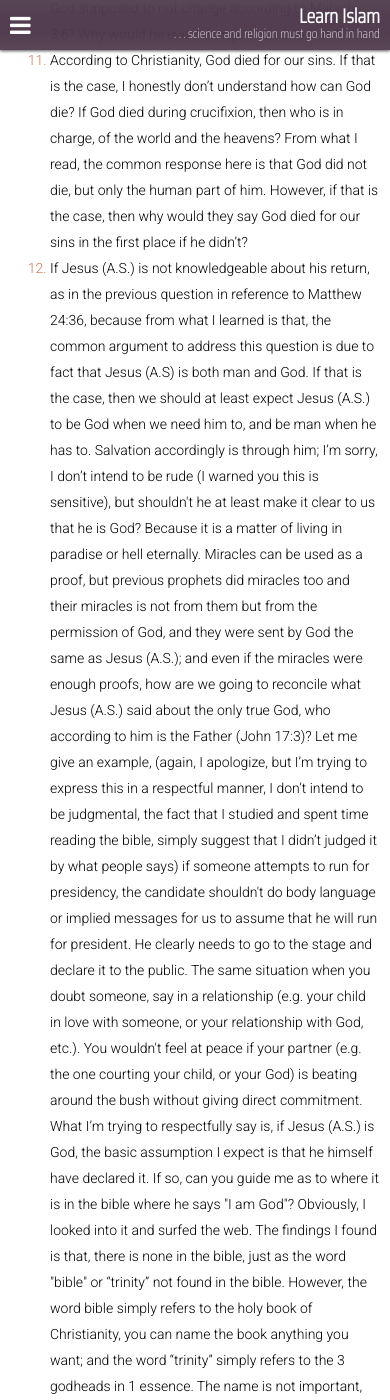
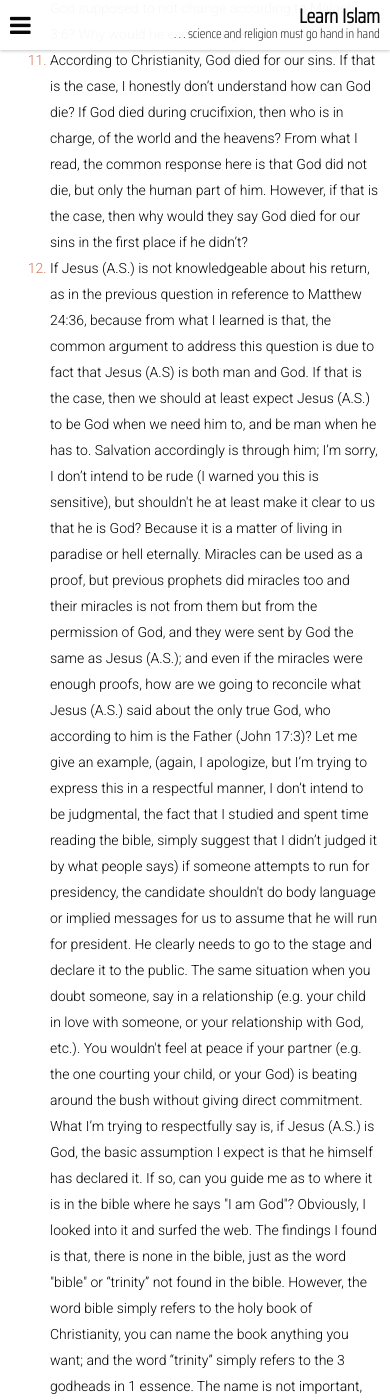
Before and after one commit to learn-islam/learn-islam.github.io, a Jekyll site: the page built from pages/christianity/questions-trinity.md, in a window 390 px wide and 1400 px high, scrolled down 10042 px. Built offline with Jekyll 4.4.1, drawn with Linux system fonts in a browser that asks for light colours; nearby versions of some CDN libraries; some web fonts are replaced; some of the changed text lies outside the part shown.

Commit message:
updated color theming on mobile navbar

```diff
--- a/_includes/head.html
+++ b/_includes/head.html
@@ -5,7 +5,7 @@
 
   <title>Learn Islam</title>
   <meta name="description" content="religion and science must go hand in hand">
-  <meta name="theme-color" content="#4d384b">
+  <meta name="theme-color" content="#ffffff">
 
   <link rel="stylesheet" href="{{ "/assets/main.css" }}">
   <link rel="alternate" type="application/rss+xml" title="{{ site.title | escape }}" href="{{ "feed.xml" | relative_url }}">
--- a/_includes/header.html
+++ b/_includes/header.html
@@ -10,7 +10,7 @@
         </div>
         <div id="website-name-wrapper">
             <div id="website-name">
-                <a style="color: white;" href="/index.html">Learn Islam</a>
+                <a style="color: black;" href="/index.html">Learn Islam</a>
             </div>
             <div id="website-description">
                 . . . science and religion must go hand in hand
--- a/_sass/stylesheets/partials/_body.scss
+++ b/_sass/stylesheets/partials/_body.scss
@@ -85,7 +85,8 @@ html {
                         max-width: 100%;
                         position: relative;
                         .site-sidebar {
-                            background-image: linear-gradient(#533f51, #4d384b, #4d384b, #533f51);
+                            // background-image: linear-gradient(#533f51, #4d384b, #4d384b, #533f51);
+                            background-image: linear-gradient(#ffffff, #ffffff, #ffffff, #ffffff);
                             opacity: 0.97;
                             position: fixed;
                             top: 0%;
@@ -93,7 +94,7 @@ html {
                             border-radius: 0px;
                             box-sizing: border-box;
                             height: 50px;
-                            box-shadow: 0px 1px 3px rgba(0, 0, 0, 0.7);
+                            box-shadow: 0px 1px 3px rgb(197, 197, 197);
                             z-index: 2;
 
                             div#website-name-wrapper {
@@ -104,7 +105,7 @@ html {
                                 div#website-name {
                                     padding: 0px 10px 0px 0px;
                                     margin: 0;
-                                    color: rgb(235, 231, 231);
+                                    color: rgb(0, 0, 0);
                                     font-family: 'Saira Condensed', sans-serif;
                                     font-weight: bold;
                                     font-size: 20px;
@@ -118,7 +119,7 @@ html {
                                     margin-top: -8px;
                                     font-size: 13px;
                                     font-family: 'Saira Condensed', sans-serif;
-                                    color: rgb(219, 218, 218);
+                                    color: rgb(0, 0, 0);
                                 }
                             }
 
@@ -142,21 +143,21 @@ html {
 
                                     a {
                                         font-size: 24px;
-                                        color: rgb(255, 255, 255);
+                                        color: rgb(0, 0, 0);
                                     }
                                 }
 
                                 div.dropdown-content {
                                     display: none;
                                     position: absolute;
-                                    background-color: #4d384b;
+                                    background-color: #ffffff;
                                     min-width: 160px;
                                     box-shadow: 0px 8px 16px 0px rgba(0,0,0,0.2);
                                     z-index: 1;
                                 }
 
                                 div.dropdown-content a {
-                                    color: rgb(255, 255, 255) !important;
+                                    color: rgb(0, 0, 0) !important;
                                     padding: 12px 16px;
                                     text-decoration: none;
                                     display: block;
@@ -164,7 +165,7 @@ html {
                                 }
 
                                 div.dropdown-content a:hover {
-                                    background-color: #3f253c;
+                                    background-color: #000000;
                                     color: white !important;
                                 }
                             }
@@ -179,9 +180,9 @@ html {
                                     }
                                 }
                                 button.dropbtn {
-                                    background-color: #3f253c;
+                                    background-color: #ffffff;
                                     a {
-                                        color: white;
+                                        color: rgb(0, 0, 0);
                                     }
                                 }
                             }
--- a/pages/christianity/questions-trinity.md
+++ b/pages/christianity/questions-trinity.md
@@ -393,9 +393,9 @@ title: Trinity
             <span>
                 If Jesus (A.S.) is not knowledgeable about his return, as in the previous question in reference to Matthew 24:36, because from what I learned is that, the common argument to address this question is due to fact that Jesus (A.S) is both man and God. If that is the case, then we should at least expect Jesus (A.S.) to be God when we need him to, and be man when he has to. Salvation accordingly is through him; I’m sorry, I don’t intend to be rude (I warned you this is sensitive), but shouldn't he at least make it clear to us that he is God? Because it is a matter of living in paradise or hell eternally.
                 Miracles can be used as a proof, but previous prophets did miracles too and their miracles is not from them but from the permission of God, and they were sent by God the same as Jesus (A.S.); and even if the miracles were enough proofs, how are we going to reconcile what Jesus (A.S.) said about the only true God, who according to him is the Father (John 17:3)? Let me give an example, (again, I apologize, but I’m trying to express this in a respectful manner, I don’t intend to be judgmental, the fact that I studied and spent time reading the bible, simply suggest that I didn’t judged it by what people says) if someone attempts to run for presidency,
-                the candidate shouldn't do body language or implied messages for us to assume that he will run for president. He clearly needs to go to the stage and declare it to the public. The same situation when you doubt someone, say in a relationship (e.g. your child in love with someone, or your relationship with God, etc.). You wouldn't feel at peace if your partner (e.g. the one courting your child, or your God) is beating around the bush without giving direct commitment. What I’m trying to respectfully say is, if Jesus (A.S.) is God, the basic assumption I expect is that he himself have declared it. If so, can you guide me as to where it is in the bible where he says "I am God"?
+                the candidate shouldn't do body language or implied messages for us to assume that he will run for president. He clearly needs to go to the stage and declare it to the public. The same situation when you doubt someone, say in a relationship (e.g. your child in love with someone, or your relationship with God, etc.). You wouldn't feel at peace if your partner (e.g. the one courting your child, or your God) is beating around the bush without giving direct commitment. What I’m trying to respectfully say is, if Jesus (A.S.) is God, the basic assumption I expect is that he himself has declared it. If so, can you guide me as to where it is in the bible where he says "I am God"?
                 Obviously, I looked into it and surfed the web. The findings I found is that, there is none in the bible, just as the word "bible" or “trinity” not found in the bible. However, the word bible simply refers to the holy book of Christianity, you can name the book anything you want; and the word “trinity” simply refers to the 3 godheads in 1 essence. The name is not important, what is important is the definition. For example, you cannot find the word “Doctor” in the Japanese books, but you can find the definition of it, and you say “Doctor” is in the Japanese books because it has the same definition as the word “Ishi” (医師). Therefore, if Jesus (A.S.) is God and is part of the
-                trinity, what is the definition do we expect? Of course, Jesus (A.S.) should have said, “I am God, part of the 3 godheads (the father, the son, and the holy spirit) in 1 essence, and you should worship me”. If I may refer to our analogy before respectfully, what matters to us as listeners, is for someone whom we want to support to at least declare that he will run for president. Further, if Jesus (A.S.) is both man and god, where is the foundation of this in the bible? Are there any verses declaring this? So that we don’t have to make assumptions and to remove confusions? However, we have seen already from Numbers 23:19, that God is not a man or a Son of Man. This question was raised in the Qur’an in the following verse:
+                trinity, what is the definition should we expect? Of course, Jesus (A.S.) should have said, “I am God, part of the 3 godheads (the father, the son, and the holy spirit) in 1 essence, and you should worship me”. If I may refer to our analogy before respectfully, what matters to us as listeners, is for someone whom we want to support to at least declare that he will run for president. Further, if Jesus (A.S.) is both man and god, where is the foundation of this in the bible? Are there any verses declaring this? So that we don’t have to make assumptions and to remove confusions? However, we have seen already from Numbers 23:19, that God is not a man or a Son of Man. This question was raised in the Qur’an in the following verse:
                 <div class="quran-wrapper">
                     <div class="quran-verse">
                         <div class="quran">
```
Also changed, not shown: pages/christianity/understanding-christianity.md (+0 -1 lines).
